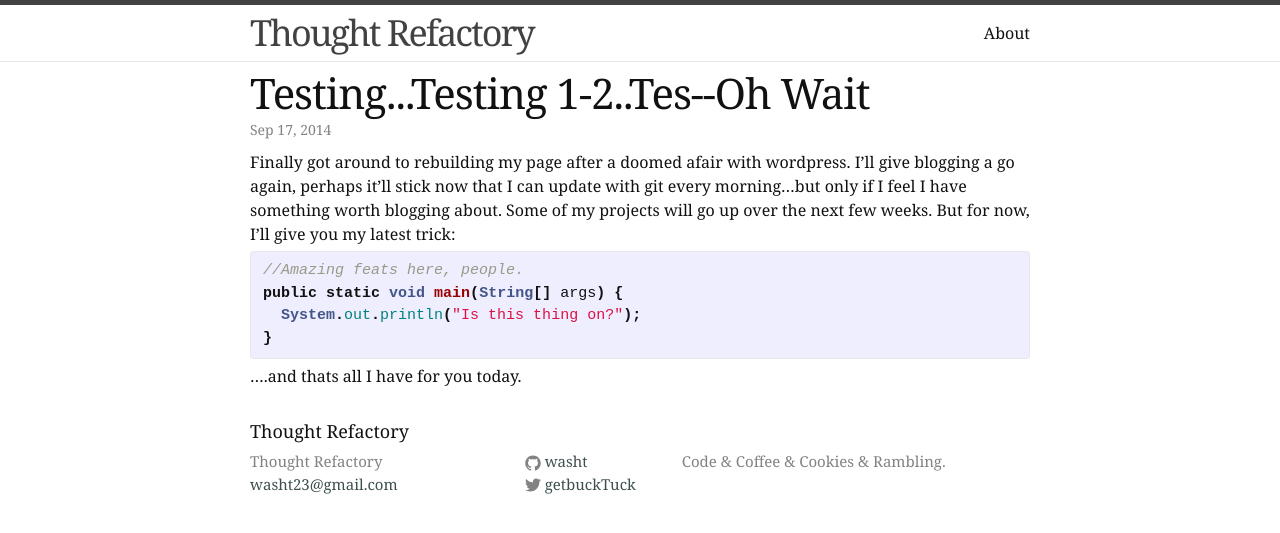
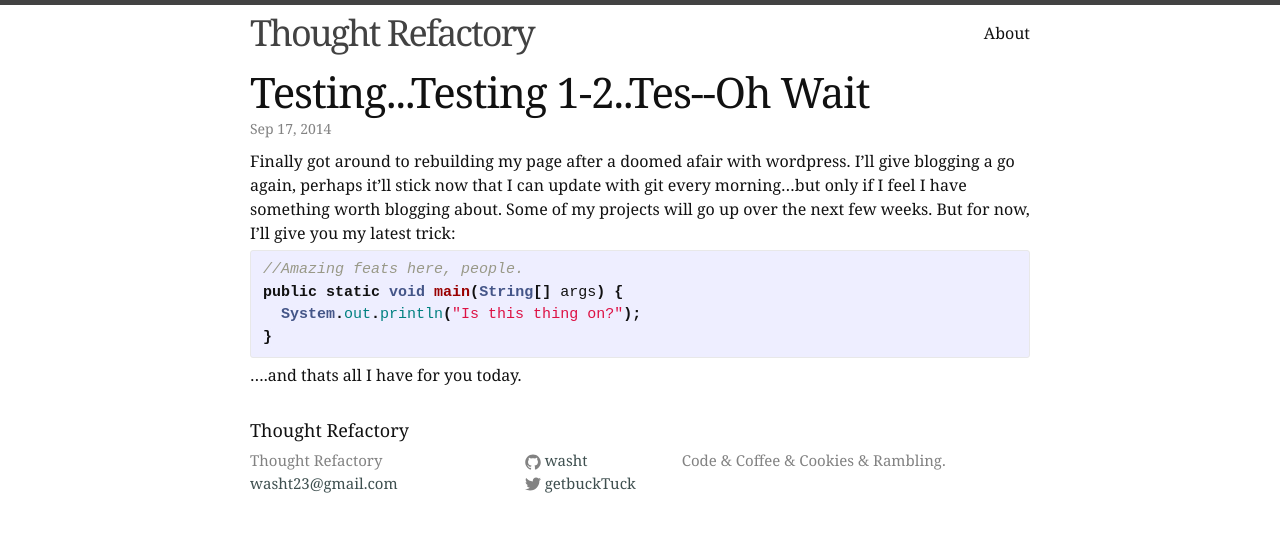
Before and after one commit to washt/washt.github.io, a Jekyll site: the page built from _posts/2014-09-17-welcome-to-jekyll.markdown, in a window 1280 px wide. Shown: the top 533 px of the page. Built offline with Jekyll 4.4.1, drawn with Linux system fonts in a browser that asks for light colours.

Commit message:
updated layout

```diff
--- a/_sass/_layout.scss
+++ b/_sass/_layout.scss
@@ -3,7 +3,6 @@
  */
 .site-header {
     border-top: 5px solid $grey-color-dark;
-    border-bottom: 1px solid $grey-color-light;
     min-height: 56px;
 
     // Positioning context for the mobile navigation icon
```
